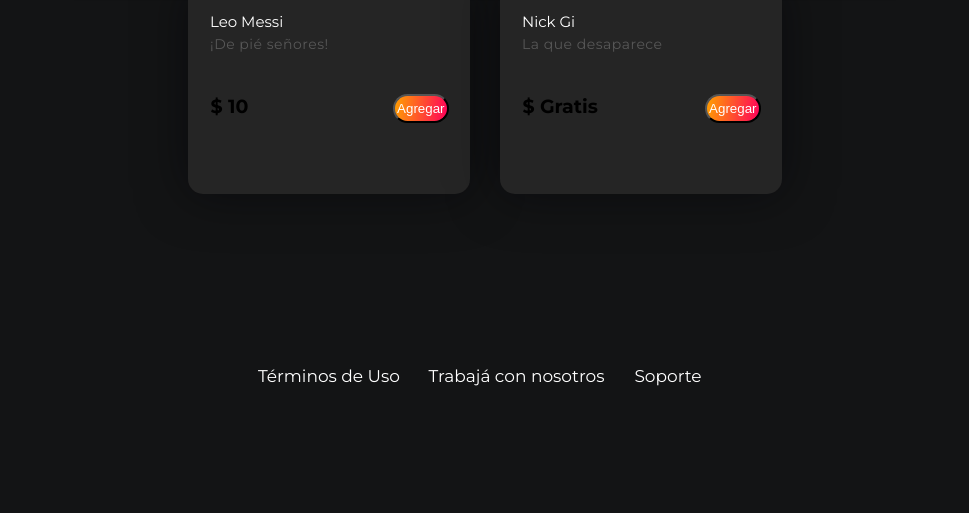
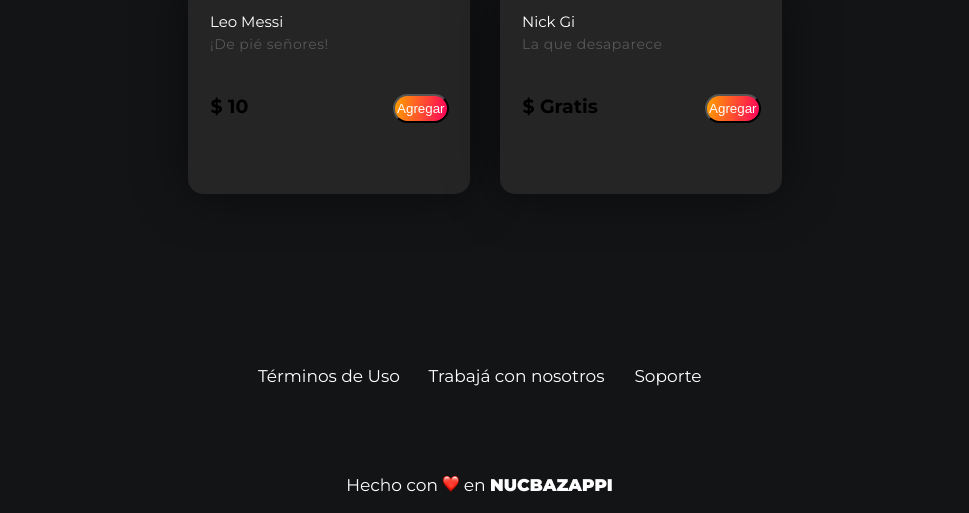
Before and after one commit to cespedesjuanc/TP-5-js-GROUP, a plain HTML site: page index.html in a window 1280 px wide. Shown: the part 1815-2328 px from the top of the page, without its empty margins (160-1129 px from the left). Before the commit the page ends 2270 px from the top, so only its background shows below. Drawn offline with Linux system fonts and the light colour scheme; a script that the page names is missing.

Commit message:
se agrego en footer img con Hecho con amor en NUCBAZAPPI git status q

```diff
--- a/estilo.css
+++ b/estilo.css
@@ -713,3 +713,8 @@ footer {
   height: 100px;
   margin: 0 auto;
 }
+
+.hechoNucba {
+  margin-top: 20px;
+  margin-bottom: 20px;
+}
--- a/index.html
+++ b/index.html
@@ -247,6 +247,7 @@
         <a href="#" class="link3">Soporte</a>
       </div>
       <div class="MSJ-NUCBA">
+        <img src="./assets/img/Hecho️conenNUCBAZAPPI.png" class="hechoNucba" alt="hechoNucba">
       </div>
     </footer>
 <script src="main.js"></script>
```
Also changed, not shown: assets/img/Hecho️conenNUCBAZAPPI.png (added), 2 other files.
